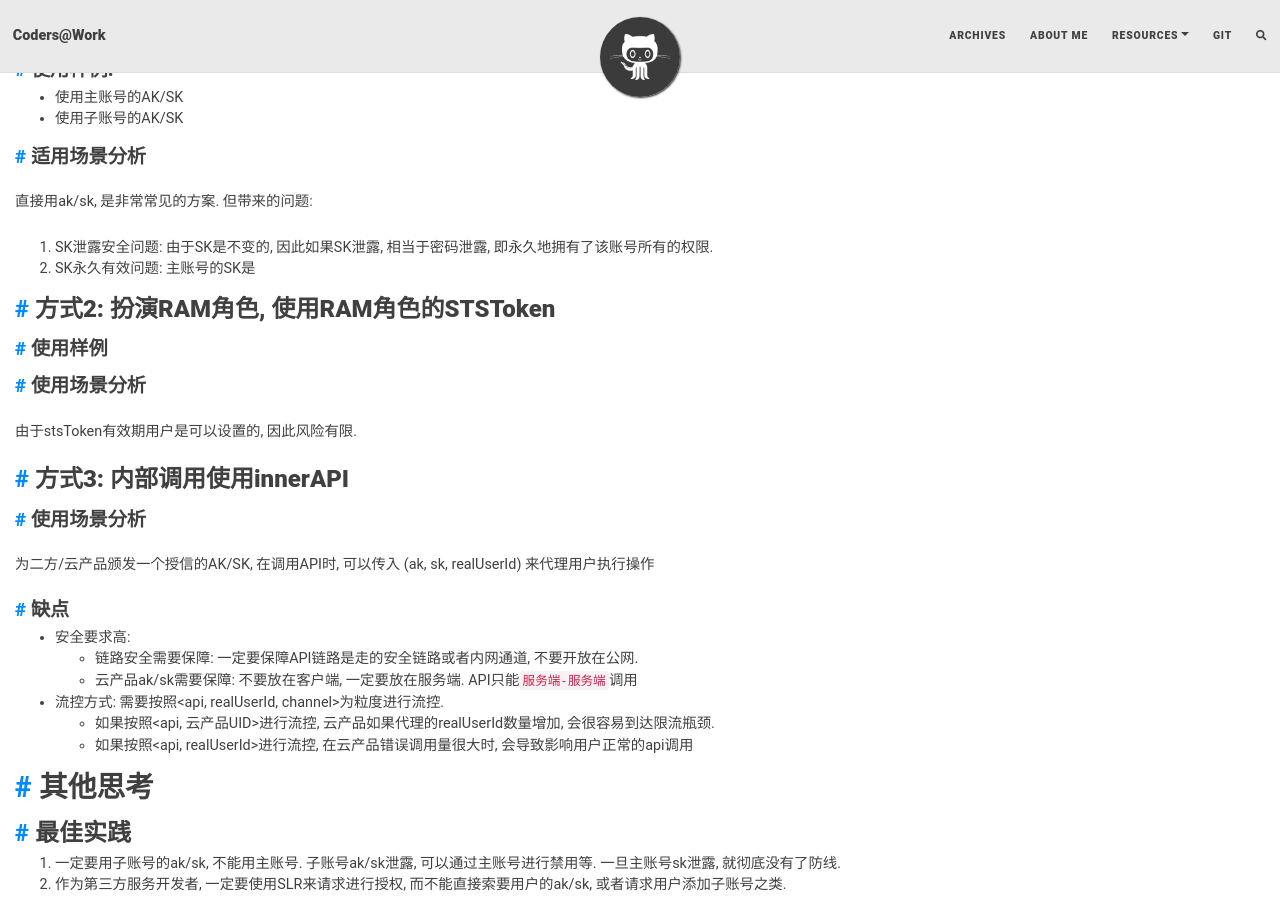
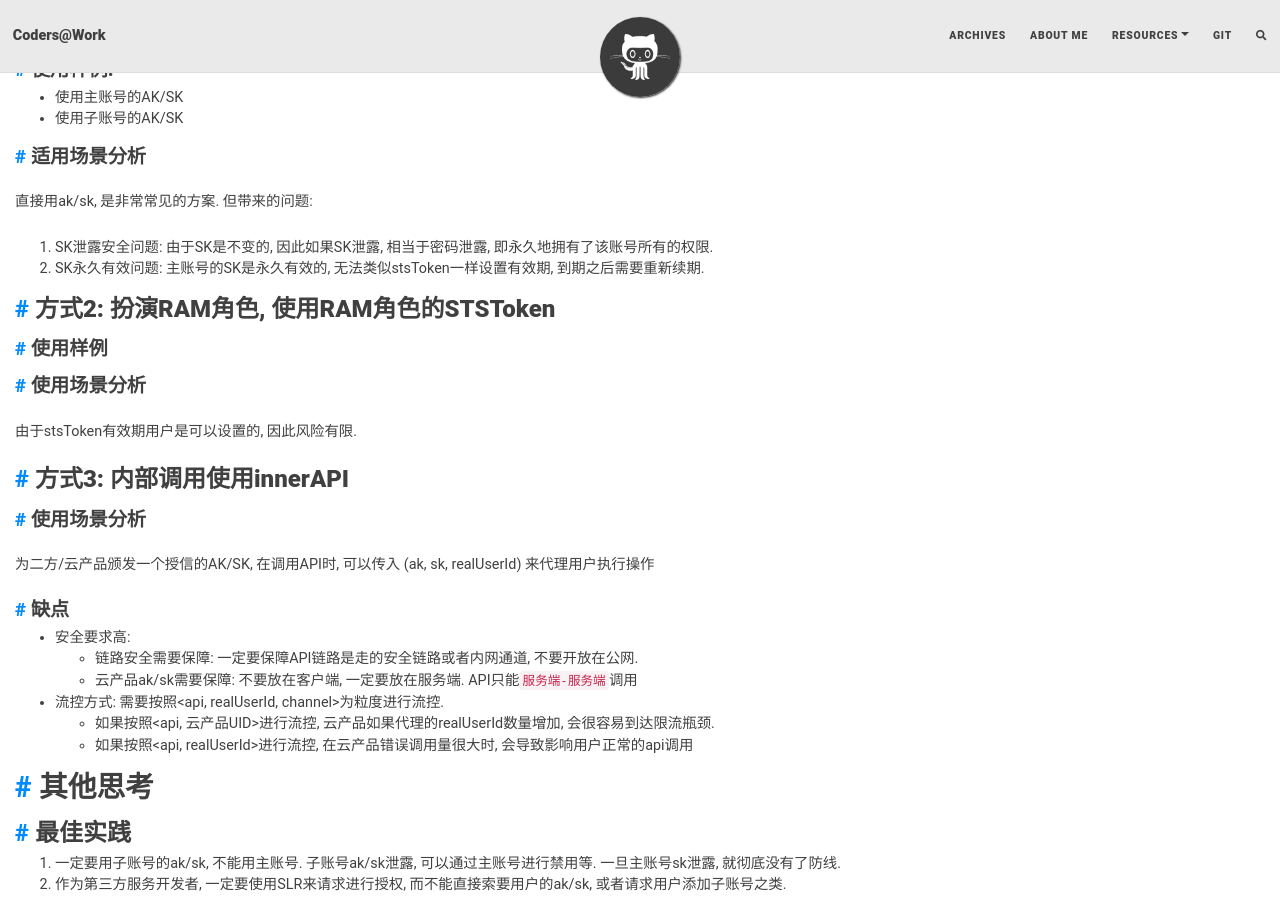
Before and after one commit to DavyJones2010/davyjones2010.github.io_bak, a Jekyll site: the page built from _posts/java/2022-03-01-aliyun-ram-openapi.md, in a window 1280 px wide and 900 px high, scrolled down 1044 px. Built offline with Jekyll 4.4.1, drawn with Linux system fonts in a browser that asks for light colours; nearby versions of some CDN libraries; comment, search, counter and statistics services are not loaded.

Commit message:
updated ram

```diff
--- a/_posts/java/2022-03-01-aliyun-ram-openapi.md
+++ b/_posts/java/2022-03-01-aliyun-ram-openapi.md
@@ -40,7 +40,7 @@ RAM里的角色与普通RBAC里的角色是不一样的, 这里的角色相当
 ### 适用场景分析
 直接用ak/sk, 是非常常见的方案. 但带来的问题:
 1. SK泄露安全问题: 由于SK是不变的, 因此如果SK泄露, 相当于密码泄露, 即永久地拥有了该账号所有的权限.
-2. SK永久有效问题: 主账号的SK是
+2. SK永久有效问题: 主账号的SK是永久有效的, 无法类似stsToken一样设置有效期, 到期之后需要重新续期.
 
 ## 方式2: 扮演RAM角色, 使用RAM角色的STSToken
 
```
Also changed, not shown: _posts/k8s/2022-03-19-docker-summary.md (+1 -1 lines).
